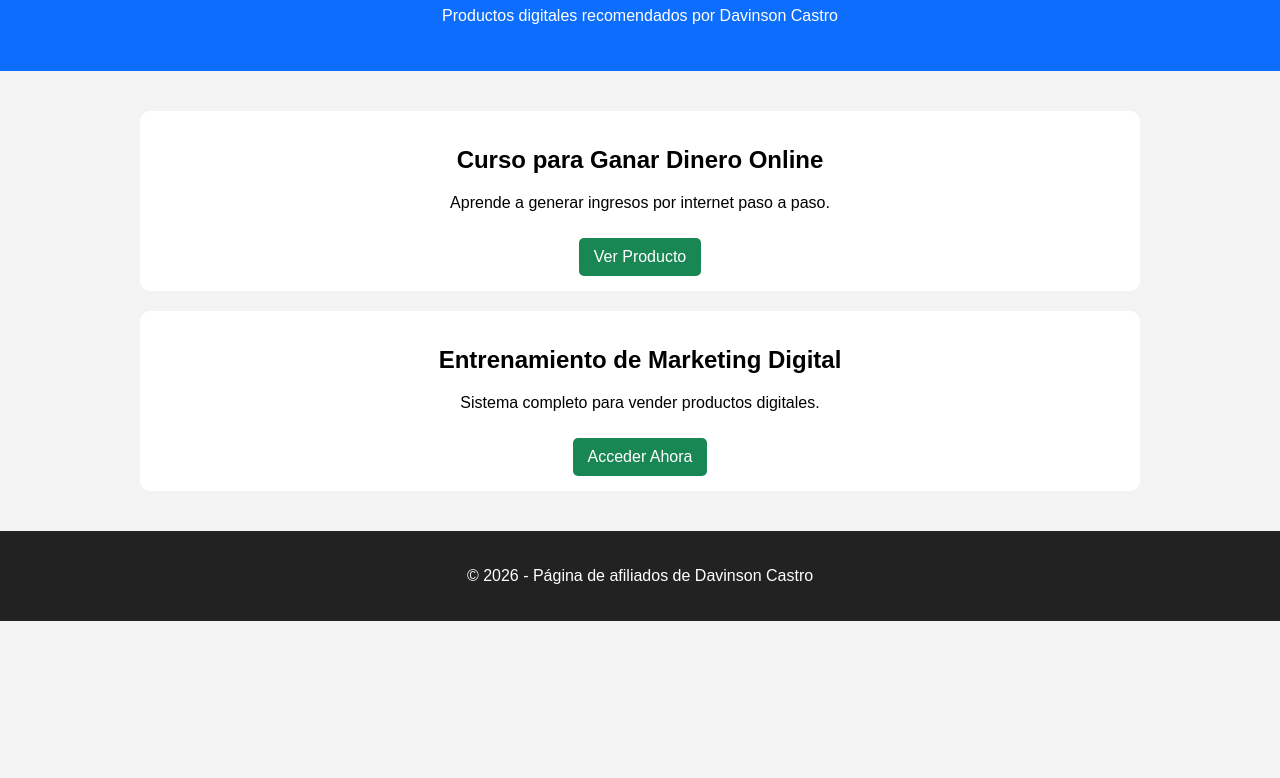
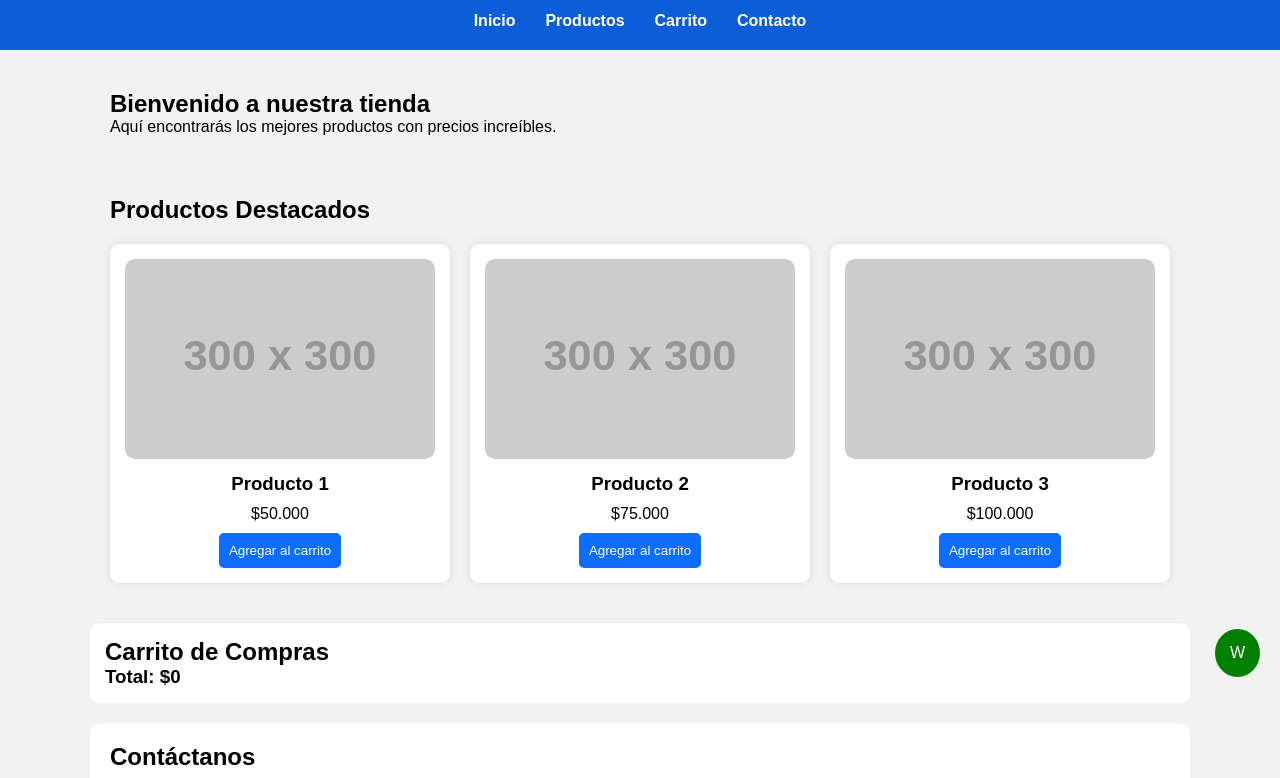
Before and after one commit to Davinson9610/Davinson9610.github.io, a plain HTML site: page index.html in a window 1280 px wide. Shown: the part 103-881 px from the top of the page. Before the commit the page ends 800 px from the top, so only its background shows below. Drawn offline with Linux system fonts and the light colour scheme; placeholder pictures from the web are drawn by us.

Commit message:
Update index.html

```diff
--- a/index.html
+++ b/index.html
@@ -1,49 +1,205 @@
 <!DOCTYPE html>
 <html lang="es">
 <head>
-<meta charset="UTF-8">
-<meta name="viewport" content="width=device-width, initial-scale=1.0">
-<title>Compras Online</title>
-<style>
-body {font-family: Arial, sans-serif;margin:0;padding:0;background:#f3f3f3;}
-header {background:#0d6efd;color:white;padding:30px;text-align:center;}
-.container {max-width:1000px;margin:auto;padding:20px;}
-.product {background:white;padding:15px;border-radius:10px;margin-top:20px;text-align:center;}
-.btn {display:inline-block;padding:10px 15px;background:#198754;color:white;text-decoration:none;border-radius:5px;margin-top:10px;}
-footer {background:#222;color:white;text-align:center;padding:20px;margin-top:20px;}
-</style>
+    <meta charset="UTF-8">
+    <meta name="viewport" content="width=device-width, initial-scale=1.0">
+    <title>Tienda Online - Compras Online</title>
+
+    <style>
+        * {
+            margin: 0;
+            padding: 0;
+            box-sizing: border-box;
+            font-family: Arial, Helvetica, sans-serif;
+        }
+
+        body {
+            background-color: #f2f2f2;
+        }
+
+        header {
+            background-color: #0d6efd;
+            color: white;
+            padding: 20px;
+            text-align: center;
+        }
+
+        nav {
+            display: flex;
+            justify-content: center;
+            background-color: #0b5ed7;
+            padding: 10px;
+            flex-wrap: wrap;
+        }
+
+        nav a {
+            color: white;
+            text-decoration: none;
+            margin: 10px 15px;
+            font-weight: bold;
+        }
+
+        .container {
+            max-width: 1100px;
+            margin: 20px auto;
+            padding: 20px;
+        }
+
+        .productos {
+            display: grid;
+            grid-template-columns: repeat(auto-fit, minmax(250px, 1fr));
+            gap: 20px;
+            margin-top: 20px;
+        }
+
+        .producto {
+            background-color: white;
+            padding: 15px;
+            border-radius: 10px;
+            text-align: center;
+            box-shadow: 0 0 10px rgba(0,0,0,0.1);
+        }
+
+        .producto img {
+            width: 100%;
+            height: 200px;
+            object-fit: cover;
+            border-radius: 10px;
+        }
+
+        .producto h3 {
+            margin: 10px 0;
+        }
+
+        .producto button {
+            background-color: #0d6efd;
+            color: white;
+            border: none;
+            padding: 10px;
+            border-radius: 5px;
+            cursor: pointer;
+            margin-top: 10px;
+        }
+
+        .carrito {
+            background: white;
+            padding: 15px;
+            margin-top: 20px;
+            border-radius: 10px;
+        }
+
+        .contacto {
+            background: white;
+            padding: 20px;
+            margin-top: 20px;
+            border-radius: 10px;
+        }
+
+        .contacto input, .contacto textarea {
+            width: 100%;
+            padding: 10px;
+            margin: 10px 0;
+        }
+
+        footer {
+            text-align: center;
+            padding: 20px;
+            background-color: #0d6efd;
+            color: white;
+            margin-top: 20px;
+        }
+
+        .whatsapp {
+            position: fixed;
+            bottom: 20px;
+            right: 20px;
+            background: green;
+            color: white;
+            padding: 15px;
+            border-radius: 50%;
+            text-decoration: none;
+        }
+    </style>
 </head>
-
 <body>
 
 <header>
-<h1>Compras Online.co</h1>
-<p>Productos digitales recomendados por Davinson Castro</p>
+    <h1>Tienda Online</h1>
+    <p>Compra fácil, rápido y seguro</p>
 </header>
 
-<div class="container">
+<nav>
+    <a href="#inicio">Inicio</a>
+    <a href="#productos">Productos</a>
+    <a href="#carrito">Carrito</a>
+    <a href="#contacto">Contacto</a>
+</nav>
 
-<div class="product">
-<h2>Curso para Ganar Dinero Online</h2>
-<p>Aprende a generar ingresos por internet paso a paso.</p>
-<a class="btn" href="https://9f93f4nklzjq7n3gnj44ufqmiu.hop.clickbank.net" target="_blank">
-Ver Producto
-</a>
+<div class="container" id="inicio">
+    <h2>Bienvenido a nuestra tienda</h2>
+    <p>Aquí encontrarás los mejores productos con precios increíbles.</p>
 </div>
 
-<div class="product">
-<h2>Entrenamiento de Marketing Digital</h2>
-<p>Sistema completo para vender productos digitales.</p>
-<a class="btn" href="https://9f93f4nklzjq7n3gnj44ufqmiu.hop.clickbank.net" target="_blank">
-Acceder Ahora
-</a>
+<div class="container" id="productos">
+    <h2>Productos Destacados</h2>
+
+    <div class="productos">
+        <div class="producto">
+            <img src="https://via.placeholder.com/300" alt="Producto">
+            <h3>Producto 1</h3>
+            <p>$50.000</p>
+            <button onclick="agregar('Producto 1', 50000)">Agregar al carrito</button>
+        </div>
+
+        <div class="producto">
+            <img src="https://via.placeholder.com/300" alt="Producto">
+            <h3>Producto 2</h3>
+            <p>$75.000</p>
+            <button onclick="agregar('Producto 2', 75000)">Agregar al carrito</button>
+        </div>
+
+        <div class="producto">
+            <img src="https://via.placeholder.com/300" alt="Producto">
+            <h3>Producto 3</h3>
+            <p>$100.000</p>
+            <button onclick="agregar('Producto 3', 100000)">Agregar al carrito</button>
+        </div>
+    </div>
 </div>
 
+<div class="container carrito" id="carrito">
+    <h2>Carrito de Compras</h2>
+    <ul id="lista"></ul>
+    <h3>Total: $<span id="total">0</span></h3>
 </div>
 
+<div class="container contacto" id="contacto">
+    <h2>Contáctanos</h2>
+    <input type="text" placeholder="Nombre">
+    <input type="email" placeholder="Correo">
+    <textarea placeholder="Mensaje"></textarea>
+    <button>Enviar mensaje</button>
+</div>
+
+<a class="whatsapp" href="https://wa.me/573000000000" target="_blank">W</a>
+
 <footer>
-<p>© 2026 - Página de afiliados de Davinson Castro</p>
+    <p>© 2026 Compras Online - Todos los derechos reservados</p>
 </footer>
+
+<script>
+let total = 0;
+
+function agregar(nombre, precio) {
+    const lista = document.getElementById('lista');
+    const item = document.createElement('li');
+    item.textContent = nombre + ' - $' + precio;
+    lista.appendChild(item);
+
+    total += precio;
+    document.getElementById('total').textContent = total;
+}
+</script>
 
 </body>
 </html>
```
